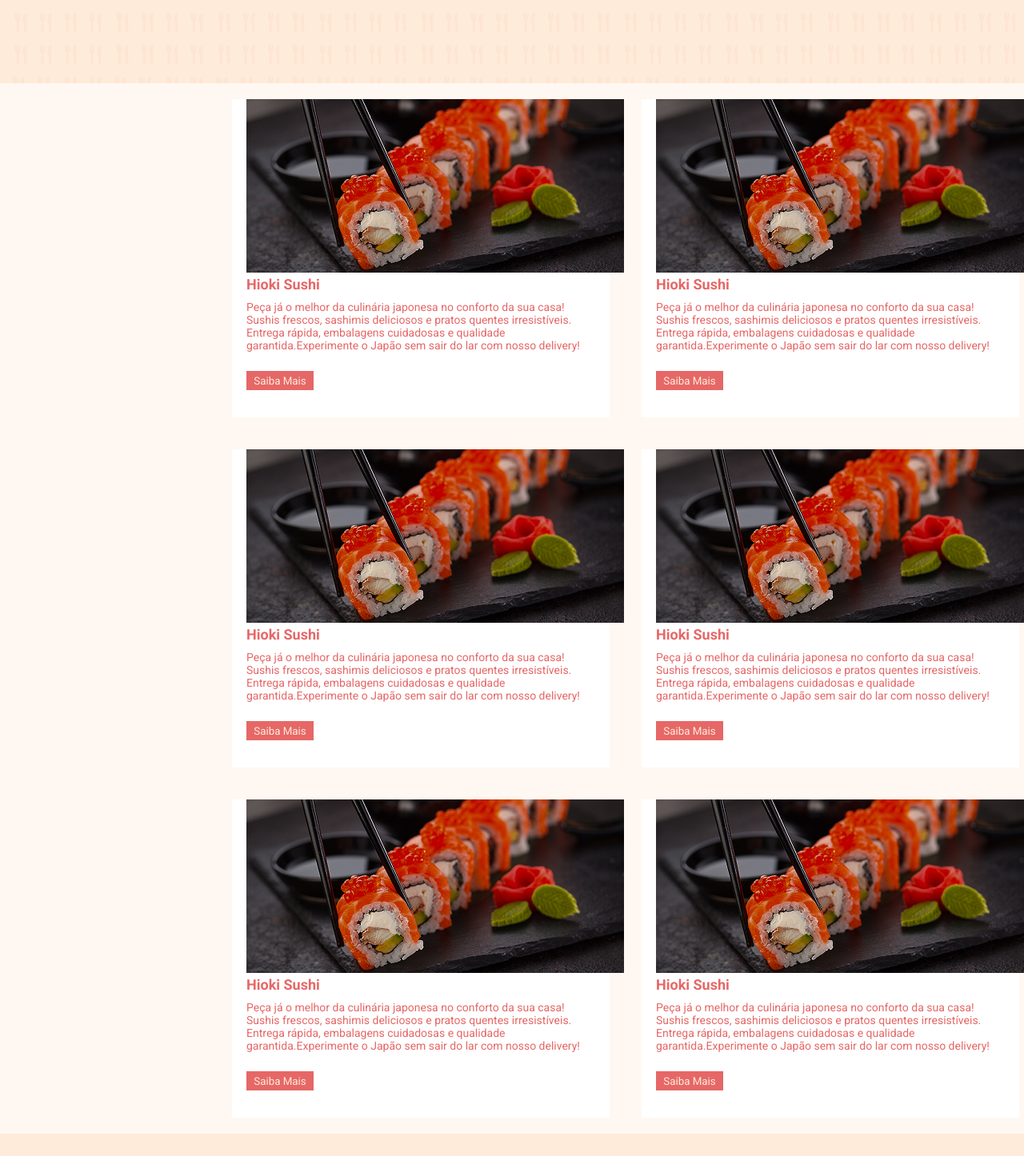
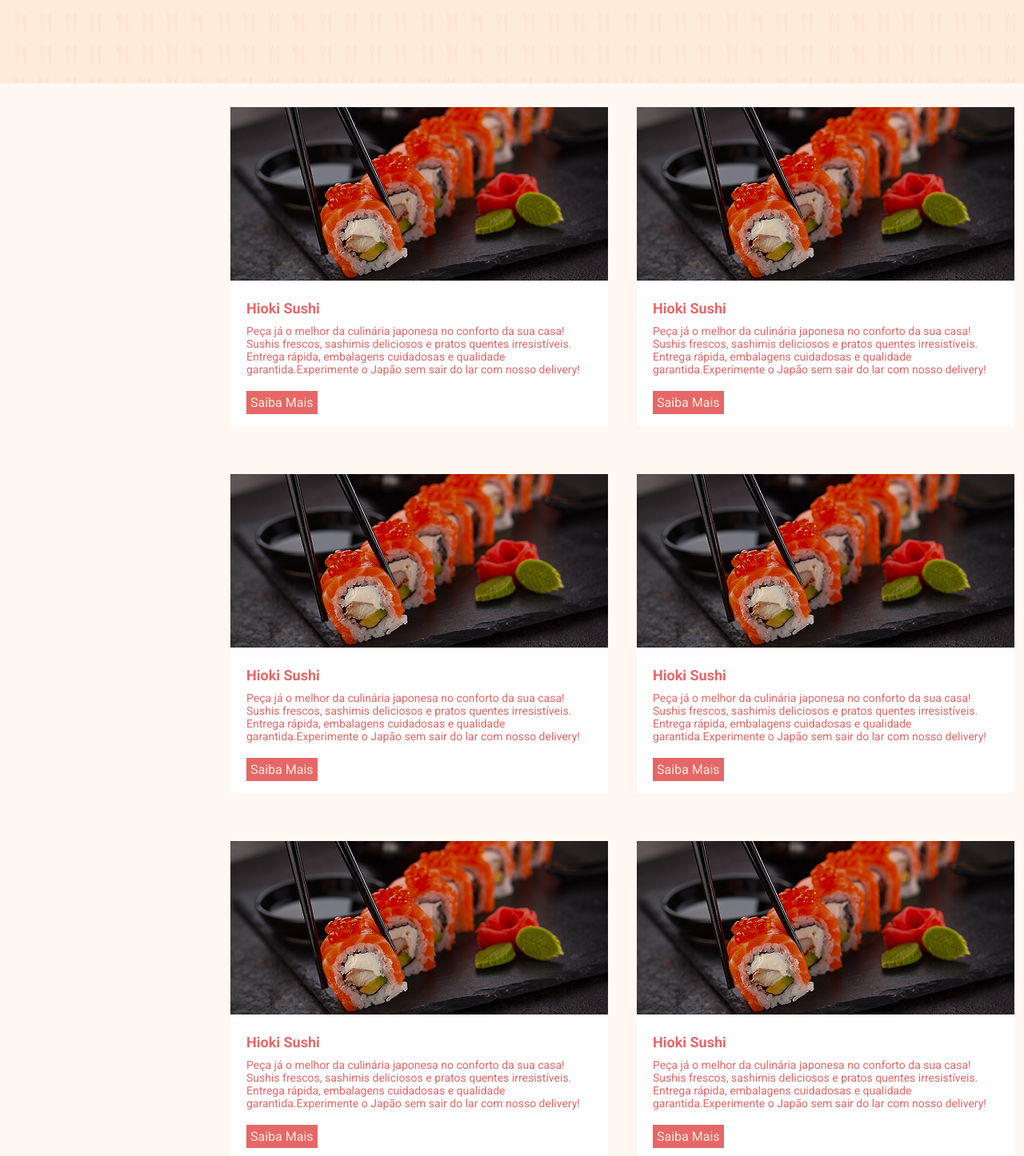
Before and after one commit to GilsonGarciaJunior/Projeto_Oficial_6, a React (Create React App) app: page / in a window 1280 px wide. Shown: the part 280-1726 px from the top of the page at 80% size. Built offline with nearby package versions, Linux system fonts and the light colour scheme.

Commit message:
Parte 1(2)

```diff
--- /dev/null
+++ b/src/components/Buttons/styles.ts
@@ -0,0 +1,11 @@
+import styled from "styled-components"
+import { Link } from "react-router-dom"
+
+export const ButtonLink = styled(Link)`
+    padding: 5px;
+    color: #FFEBD9;
+    background-color: #E66767;
+    width: 84px;
+    height: 24px;
+    border: none;
+`
--- a/src/components/ProductsList/index.tsx
+++ b/src/components/ProductsList/index.tsx
@@ -1,8 +1,9 @@
 import ProdutoImg from "../../assets/Produto.jpg"
-import { Products, ProductsContainer } from "./styles"
+import { Products, ProductsContainer, ProductList } from "./styles"
 
 const ProductsList = () => {
     return(
+        <ProductList>
             <ProductsContainer className="container">
                 <Products>
                     <img src={ProdutoImg} alt="Foto do produto" />
@@ -41,6 +42,8 @@
                     <button>Adicionar ao carrinho</button>
                 </Products>
             </ProductsContainer>
+        </ProductList>
+
     )
 }
 
--- a/src/components/ProductsList/styles.ts
+++ b/src/components/ProductsList/styles.ts
@@ -1,4 +1,8 @@
 import styled from "styled-components";
+
+export const ProductList = styled.div`
+    background-color: #FFF8F2;
+`
 
 export const ProductsContainer = styled.div`
     padding: 60px 0;
--- a/src/components/RestauranteList/index.tsx
+++ b/src/components/RestauranteList/index.tsx
@@ -1,4 +1,5 @@
-import { BTNInfo, RestauranteContainer, RestauranteInfo } from "./styles"
+import { RestauranteContainer, RestauranteDescription, RestauranteInfo } from "./styles"
+import { ButtonLink } from "../Buttons/styles"
 import RestauranteImg from "../../assets/Restaurante.jpg"
 
 const RestauranteList = () => {
@@ -6,39 +7,51 @@
         <RestauranteContainer className="container">
             <RestauranteInfo>
                 <img src={RestauranteImg} alt="Foto do Restaurante" />
+                <RestauranteDescription>
                     <h1>Hioki Sushi </h1>
                     <p>Peça já o melhor da culinária japonesa no conforto da sua casa! Sushis frescos, sashimis deliciosos e pratos quentes irresistíveis. Entrega rápida, embalagens cuidadosas e qualidade garantida.Experimente o Japão sem sair do lar com nosso delivery!</p>
-                <BTNInfo>Saiba Mais</BTNInfo>
+                    <ButtonLink to={'/Perfil'}>Saiba Mais</ButtonLink>
+                </RestauranteDescription>
             </RestauranteInfo>
             <RestauranteInfo>
                 <img src={RestauranteImg} alt="Foto do Restaurante" />
+                <RestauranteDescription>
                     <h1>Hioki Sushi </h1>
                     <p>Peça já o melhor da culinária japonesa no conforto da sua casa! Sushis frescos, sashimis deliciosos e pratos quentes irresistíveis. Entrega rápida, embalagens cuidadosas e qualidade garantida.Experimente o Japão sem sair do lar com nosso delivery!</p>
-                <BTNInfo>Saiba Mais</BTNInfo>
+                    <ButtonLink to={'/Perfil'}>Saiba Mais</ButtonLink>
+                </RestauranteDescription>
             </RestauranteInfo>
             <RestauranteInfo>
                 <img src={RestauranteImg} alt="Foto do Restaurante" />
+                <RestauranteDescription>
                     <h1>Hioki Sushi </h1>
                     <p>Peça já o melhor da culinária japonesa no conforto da sua casa! Sushis frescos, sashimis deliciosos e pratos quentes irresistíveis. Entrega rápida, embalagens cuidadosas e qualidade garantida.Experimente o Japão sem sair do lar com nosso delivery!</p>
-                <BTNInfo>Saiba Mais</BTNInfo>
+                    <ButtonLink to={'/Perfil'}>Saiba Mais</ButtonLink>
+                </RestauranteDescription>
             </RestauranteInfo>
             <RestauranteInfo>
                 <img src={RestauranteImg} alt="Foto do Restaurante" />
+                <RestauranteDescription>
                     <h1>Hioki Sushi </h1>
                     <p>Peça já o melhor da culinária japonesa no conforto da sua casa! Sushis frescos, sashimis deliciosos e pratos quentes irresistíveis. Entrega rápida, embalagens cuidadosas e qualidade garantida.Experimente o Japão sem sair do lar com nosso delivery!</p>
-                <BTNInfo>Saiba Mais</BTNInfo>
+                    <ButtonLink to={'/Perfil'}>Saiba Mais</ButtonLink>
+                </RestauranteDescription>
             </RestauranteInfo>
             <RestauranteInfo>
                 <img src={RestauranteImg} alt="Foto do Restaurante" />
+                <RestauranteDescription>
                     <h1>Hioki Sushi </h1>
                     <p>Peça já o melhor da culinária japonesa no conforto da sua casa! Sushis frescos, sashimis deliciosos e pratos quentes irresistíveis. Entrega rápida, embalagens cuidadosas e qualidade garantida.Experimente o Japão sem sair do lar com nosso delivery!</p>
-                <BTNInfo>Saiba Mais</BTNInfo>
+                    <ButtonLink to={'/Perfil'}>Saiba Mais</ButtonLink>
+                </RestauranteDescription>
             </RestauranteInfo>
             <RestauranteInfo>
                 <img src={RestauranteImg} alt="Foto do Restaurante" />
+                <RestauranteDescription>
                     <h1>Hioki Sushi </h1>
                     <p>Peça já o melhor da culinária japonesa no conforto da sua casa! Sushis frescos, sashimis deliciosos e pratos quentes irresistíveis. Entrega rápida, embalagens cuidadosas e qualidade garantida.Experimente o Japão sem sair do lar com nosso delivery!</p>
-                <BTNInfo>Saiba Mais</BTNInfo>
+                    <ButtonLink to={'/Perfil'}>Saiba Mais</ButtonLink>
+                </RestauranteDescription>
             </RestauranteInfo>
         </RestauranteContainer>
     )
--- a/src/components/RestauranteList/styles.ts
+++ b/src/components/RestauranteList/styles.ts
@@ -1,12 +1,4 @@
 import styled from "styled-components";
-
-export const BTNInfo = styled.button`
-    color: #FFEBD9;
-    background-color: #E66767;
-    width: 84px;
-    height: 24px;
-    border: none;
-`
 
 export const RestauranteContainer = styled.div`
     display: grid;
@@ -17,16 +9,19 @@
 `
 
 export const RestauranteInfo = styled.div`
-    margin: 20px;
-    padding: 0 18px;
+    margin: 30px 18px;
     max-width: 472px;
-    height: 398px;
+    align-items: center;
     background-color: #FFFFFF;
 
     img {
         width: 472px;
         height: 217px;
     }
+`
+
+export const RestauranteDescription = styled.div`
+    padding: 20px;
 
     h1 {
         font-weight: 700;
```
Also changed, not shown: src/components/Buttons/index.tsx (added, +21 -0 lines). Lines whose indentation alone changed are shown as unchanged.
